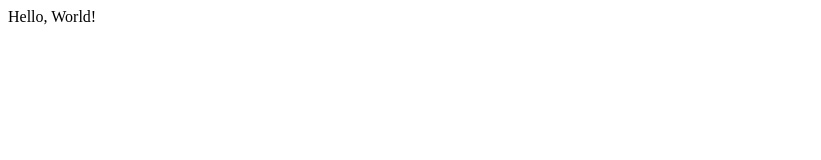
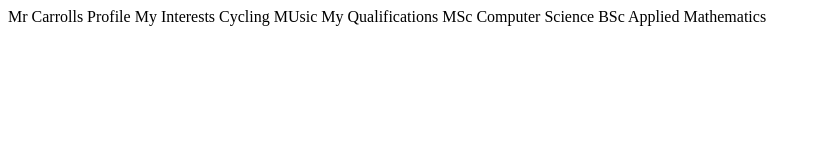
Before and after one commit to dc-carrolls/test2.github.io, a plain HTML site: page index.html in a window 1280 px wide. Shown: the whole page, without its empty margins (0-821 px from the left). Drawn offline with Linux system fonts and the light colour scheme.

Commit message:
Update index.html

```diff
--- a/index.html
+++ b/index.html
@@ -2,6 +2,17 @@
 <html>
 <head><title> Mr C's First Webpage</title> </head>
 <body>
-  Hello, World!
+  Mr Carrolls Profile
+
+  My Interests
+  Cycling
+  MUsic
+
+
+  My Qualifications
+  MSc Computer Science
+  BSc Applied Mathematics
+
+
 </body>
 </html>
```
